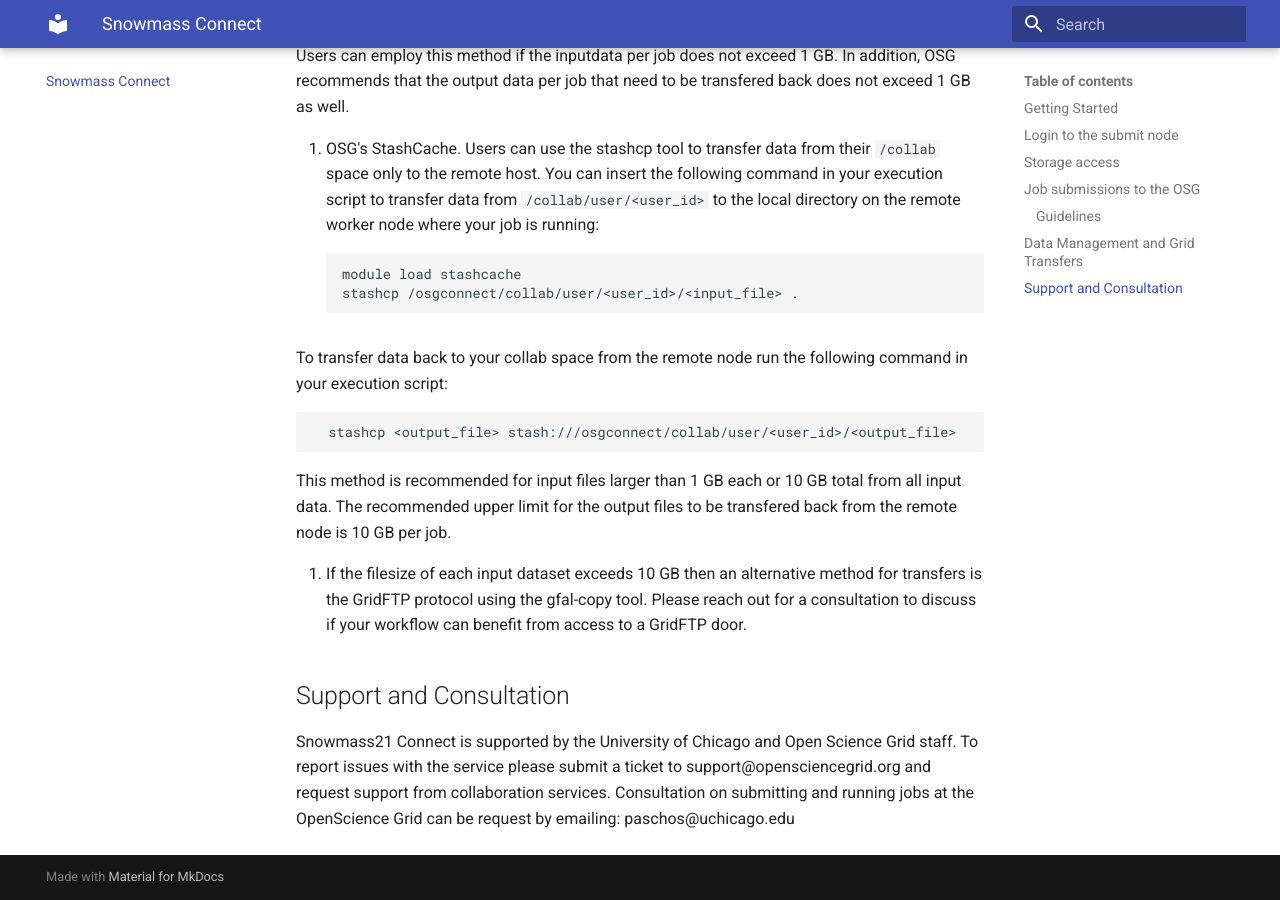
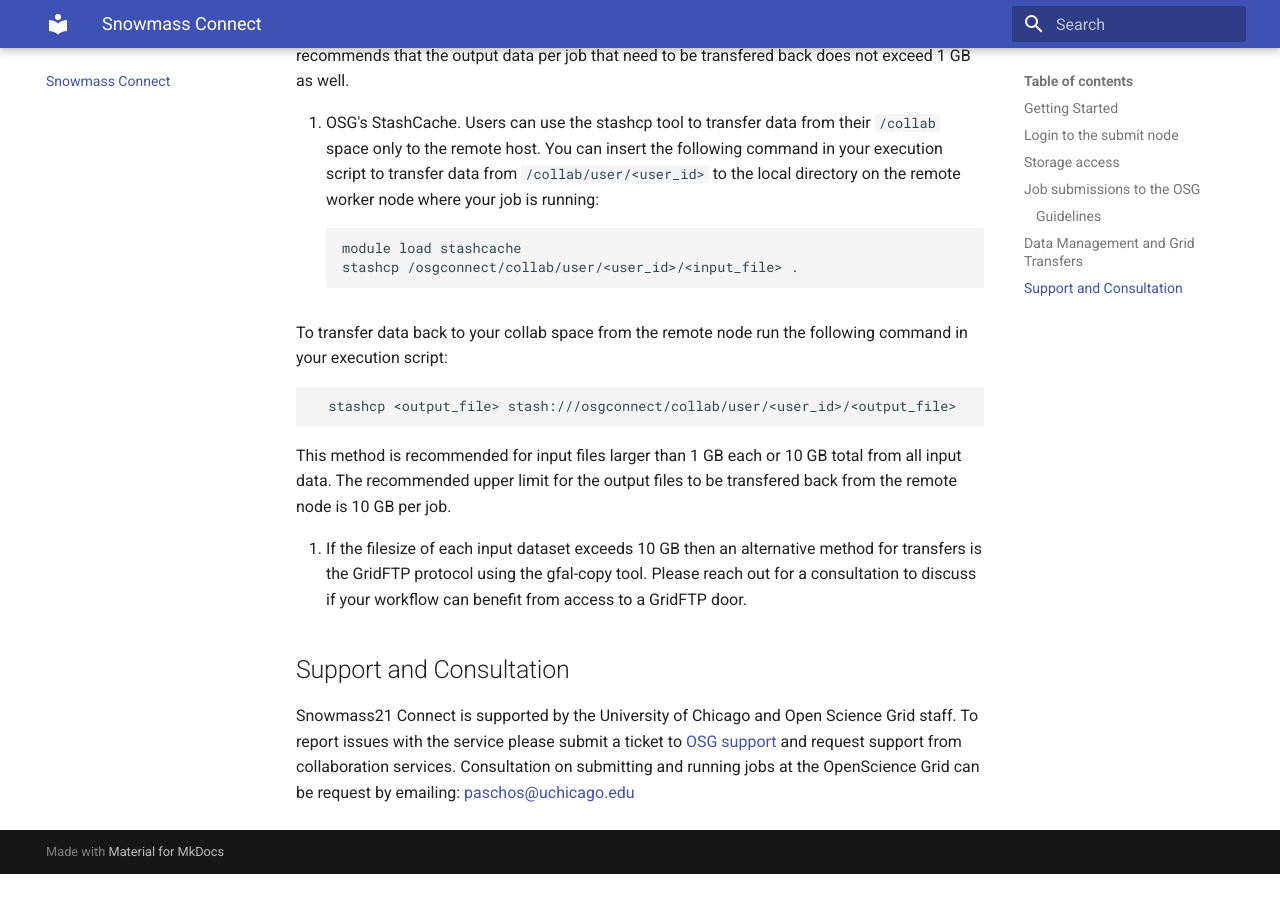
Before and after one commit to ppaschos/snowmass-connect-docs, an MkDocs documentation site: the page built from docs/index.md, in a window 1280 px wide and 900 px high, scrolled down 4067 px. Built offline with MkDocs 1.6.1 and Material for MkDocs 9.7.7, drawn with Linux system fonts in a browser that asks for light colours; after the commit the page ends 4941 px from its top, so only the background shows below that; some of the changed text lies outside the part shown.

Commit message:
Update index.md

```diff
--- a/docs/index.md
+++ b/docs/index.md
@@ -76,7 +76,7 @@
     +ProjectName="snowmass21"
     Queue 1
 
-Refer to the HTCondor manual for more information on the declared parameters and on customizing your submission scripts: https://htcondor.readthedocs.io/en/stable/users-manual/index.html
+Refer to the [HTCondor manual](https://htcondor.readthedocs.io/en/stable/users-manual/index.html) for more information on the declared parameters and on customizing your submission scripts.
 
 When the script above is submitted, the user would request a remote worker node with 1 core and 1 GB
 to run the `run.sh` executable. In this case, `run.sh` is a shell script that contains a list of commands
@@ -146,5 +146,5 @@
 ## Support and Consultation
 
 Snowmass21 Connect is supported by the University of Chicago and Open Science Grid staff. To report issues with the service please submit a ticket to
-support@opensciencegrid.org and request support from collaboration services. Consultation on submitting and running jobs at the OpenScience Grid
-can be request by emailing: paschos@uchicago.edu
+[OSG support](support@opensciencegrid.org) and request support from collaboration services. Consultation on submitting and running jobs at the OpenScience Grid
+can be request by emailing: [paschos@uchicago.edu](paschos@uchicago.edu)
```
